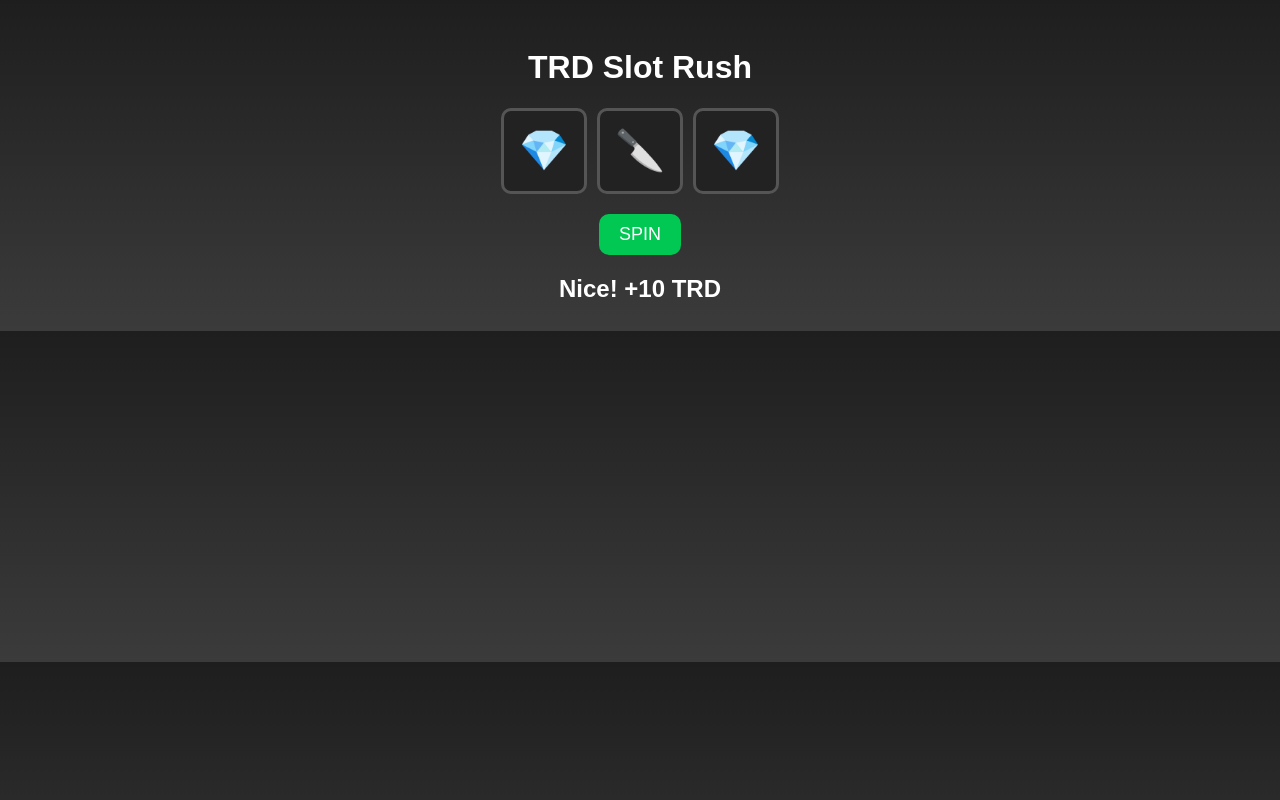
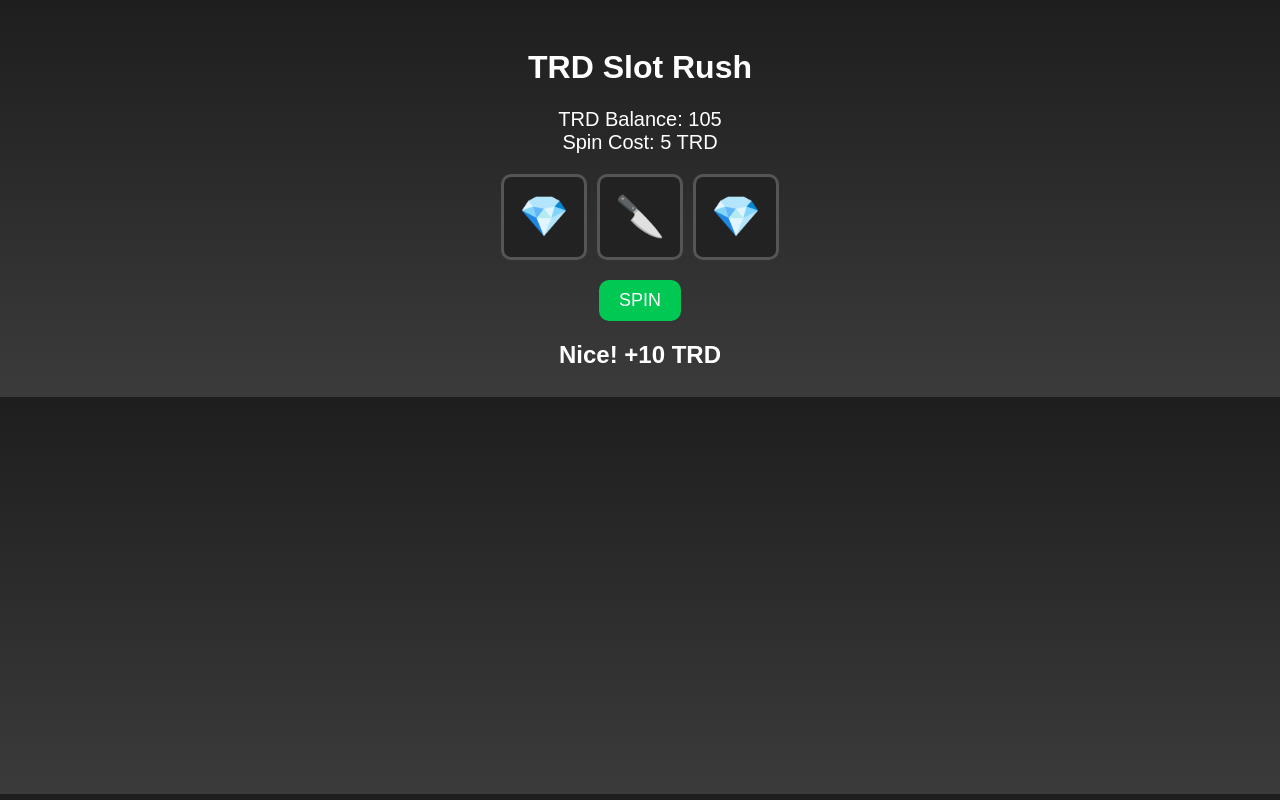
Before and after one commit to ragatechfreedom/Machineslotragatech, a plain HTML site: page index.html in a window 1280 px wide. Both pictures are taken after a click on the button "SPIN". Drawn offline with Linux system fonts and the light colour scheme.

Commit message:
Update index.html

```diff
--- a/index.html
+++ b/index.html
@@ -43,22 +43,46 @@
       font-size: 24px;
       font-weight: bold;
     }
+    #balance-panel {
+      margin-top: 10px;
+      font-size: 20px;
+    }
   </style>
 </head>
 <body>
   <h1>TRD Slot Rush</h1>
+
+  <div id="balance-panel">
+    TRD Balance: <span id="balance">100</span><br />
+    Spin Cost: 5 TRD
+  </div>
+
   <div class="slot-container">
     <div class="reel" id="reel1">?</div>
     <div class="reel" id="reel2">?</div>
     <div class="reel" id="reel3">?</div>
   </div>
+
   <button onclick="spin()">SPIN</button>
   <div id="result"></div>
 
   <script>
     const symbols = ['💰', '💡', '🔪', '📱', '💎', '💸'];
+    let balance = 100;
+
+    function updateBalanceDisplay() {
+      document.getElementById('balance').textContent = balance;
+    }
 
     function spin() {
+      if (balance < 5) {
+        document.getElementById('result').textContent = 'Not enough TRD to spin!';
+        return;
+      }
+
+      balance -= 5;
+      updateBalanceDisplay();
+
       const r1 = symbols[Math.floor(Math.random() * symbols.length)];
       const r2 = symbols[Math.floor(Math.random() * symbols.length)];
       const r3 = symbols[Math.floor(Math.random() * symbols.length)];
@@ -67,13 +91,19 @@
       document.getElementById('reel2').textContent = r2;
       document.getElementById('reel3').textContent = r3;
 
+      let reward = 0;
       if (r1 === r2 && r2 === r3) {
+        reward = 100;
         document.getElementById('result').textContent = 'JACKPOT! +100 TRD';
       } else if (r1 === r2 || r2 === r3 || r1 === r3) {
+        reward = 10;
         document.getElementById('result').textContent = 'Nice! +10 TRD';
       } else {
         document.getElementById('result').textContent = 'Try Again...';
       }
+
+      balance += reward;
+      updateBalanceDisplay();
     }
   </script>
 </body>
```
